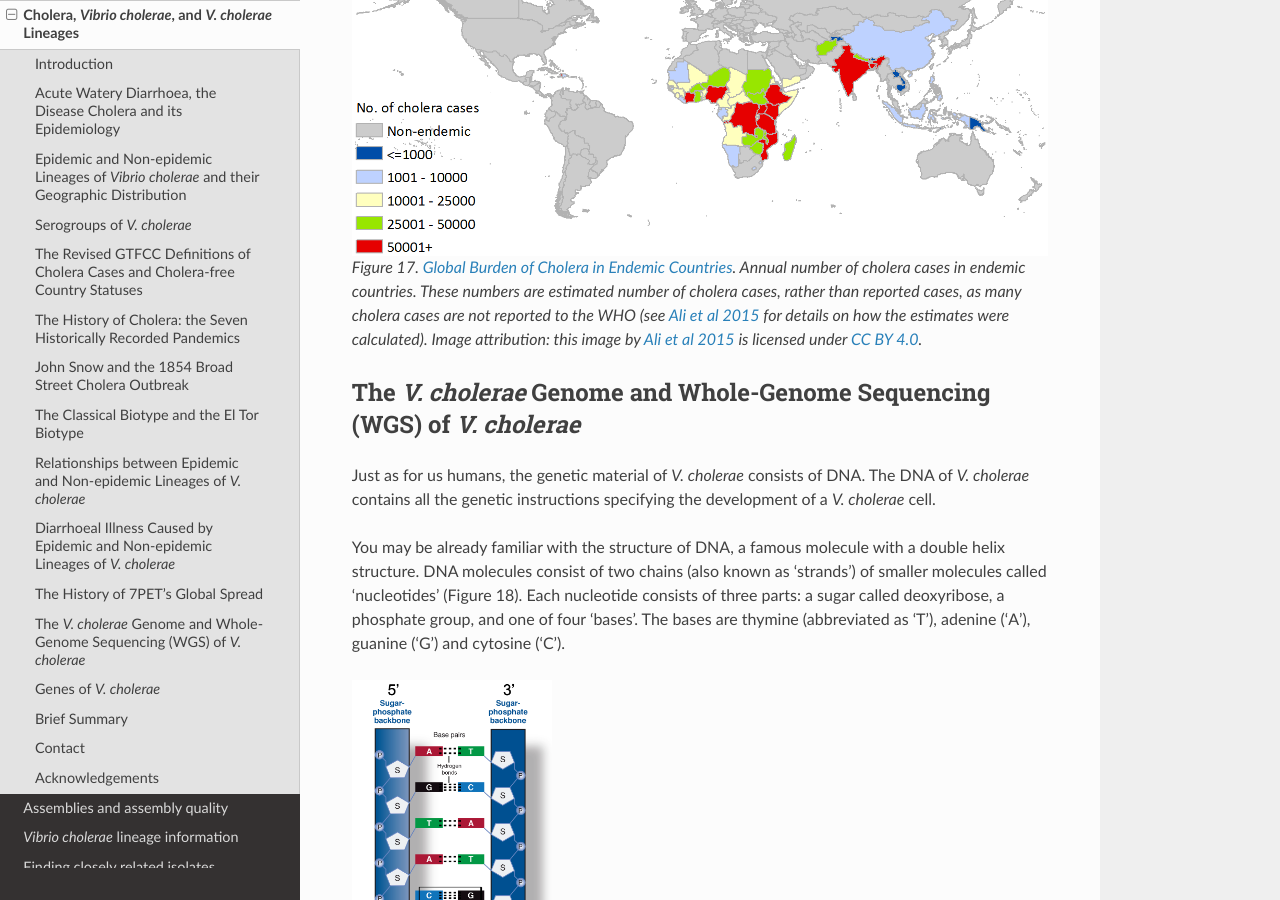
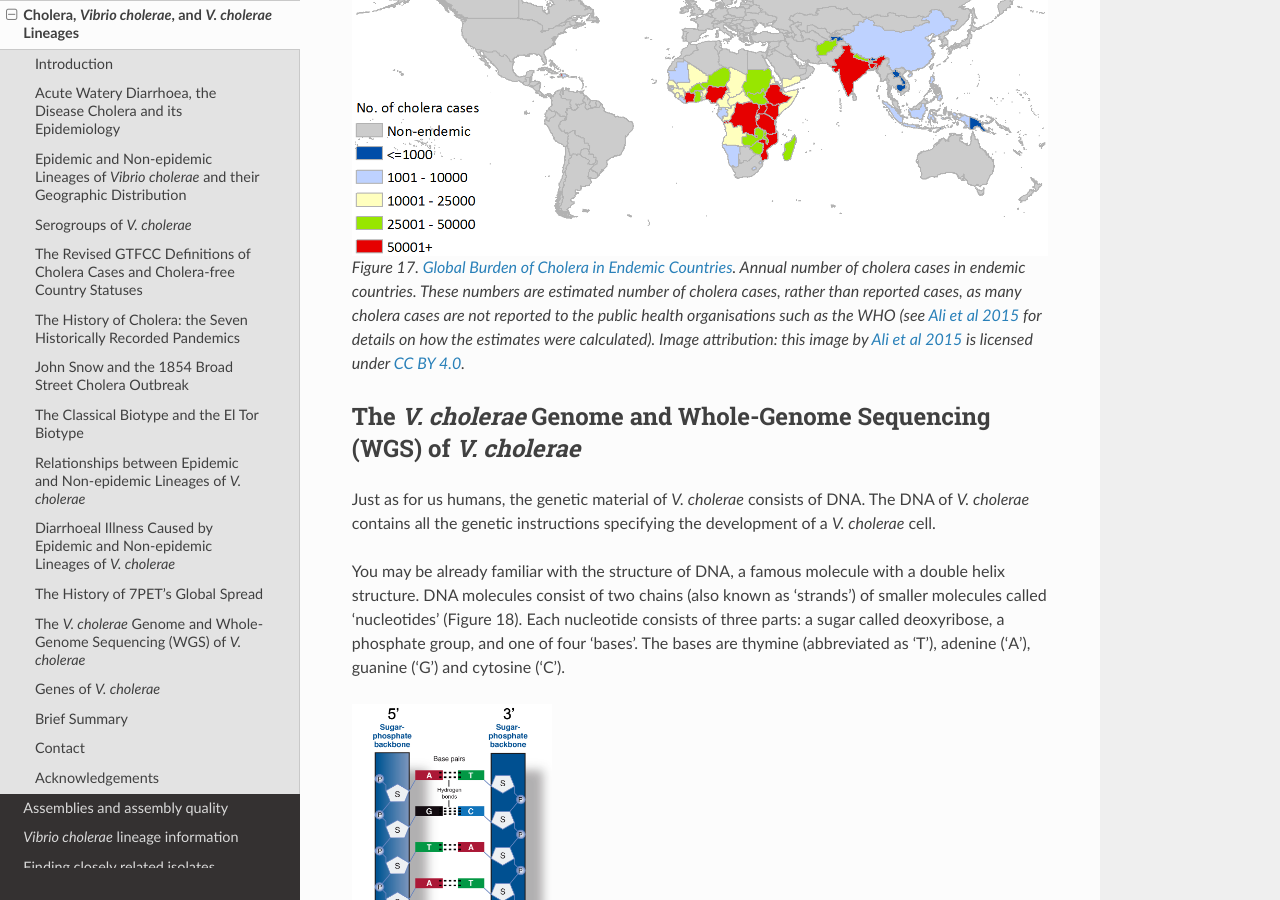
Before and after one commit to avrilcoghlan/cholerabook, a Sphinx documentation site: the page built from docs/source/vibriogenomes.rst, in a window 1280 px wide and 900 px high, scrolled down 18746 px. Built offline with Sphinx 7.4.7 and the Read the Docs theme 2.0.0, drawn with Linux system fonts in a browser that asks for light colours.

Commit message:
Update vibriogenomes.rst

```diff
--- a/docs/source/vibriogenomes.rst
+++ b/docs/source/vibriogenomes.rst
@@ -653,7 +653,7 @@
 .. figure:: CholeraCasesMap2.png
   :width: 800
 
-  Figure 17. `Global Burden of Cholera in Endemic Countries`_. Annual number of cholera cases in endemic countries. These numbers are estimated number of cholera cases, rather than reported cases, as many cholera cases are not reported to the WHO (see `Ali et al 2015`_ for details on how the estimates were calculated). Image attribution: this image by `Ali et al 2015`_ is licensed under `CC BY 4.0`_.
+  Figure 17. `Global Burden of Cholera in Endemic Countries`_. Annual number of cholera cases in endemic countries. These numbers are estimated number of cholera cases, rather than reported cases, as many cholera cases are not reported to the public health organisations such as the WHO (see `Ali et al 2015`_ for details on how the estimates were calculated). Image attribution: this image by `Ali et al 2015`_ is licensed under `CC BY 4.0`_.
 
 .. _Ali et al 2015: https://pubmed.ncbi.nlm.nih.gov/26043000/
 
```
